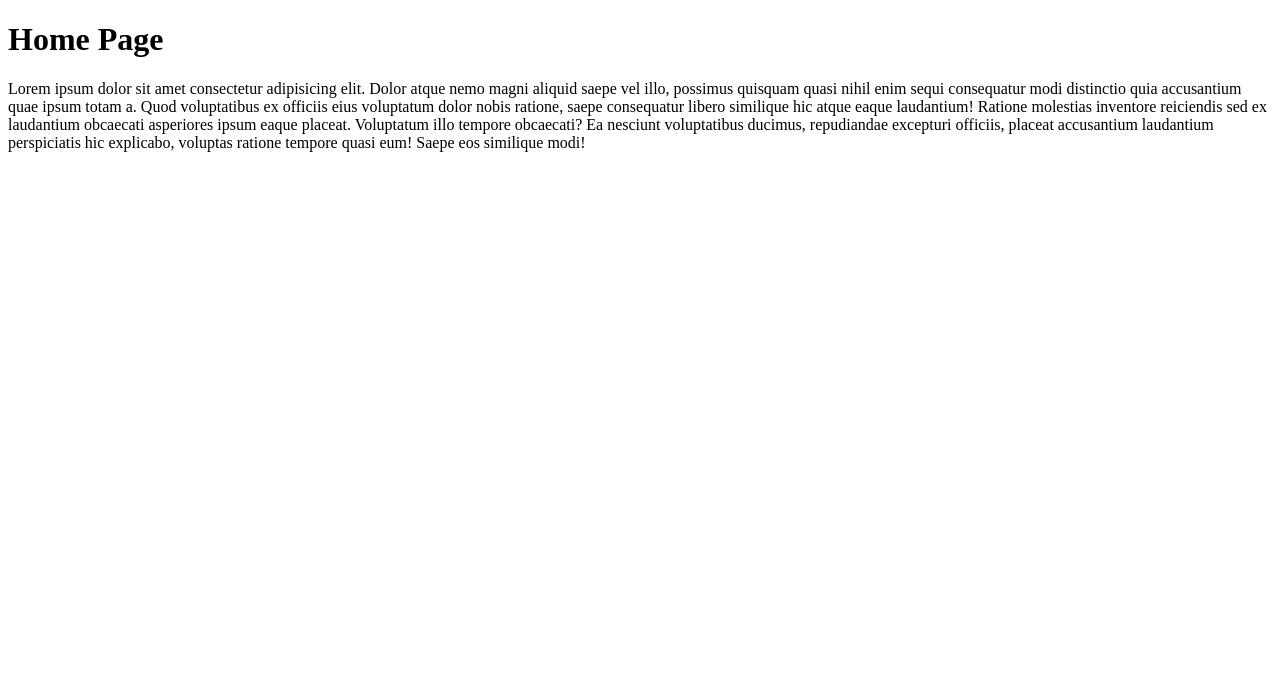
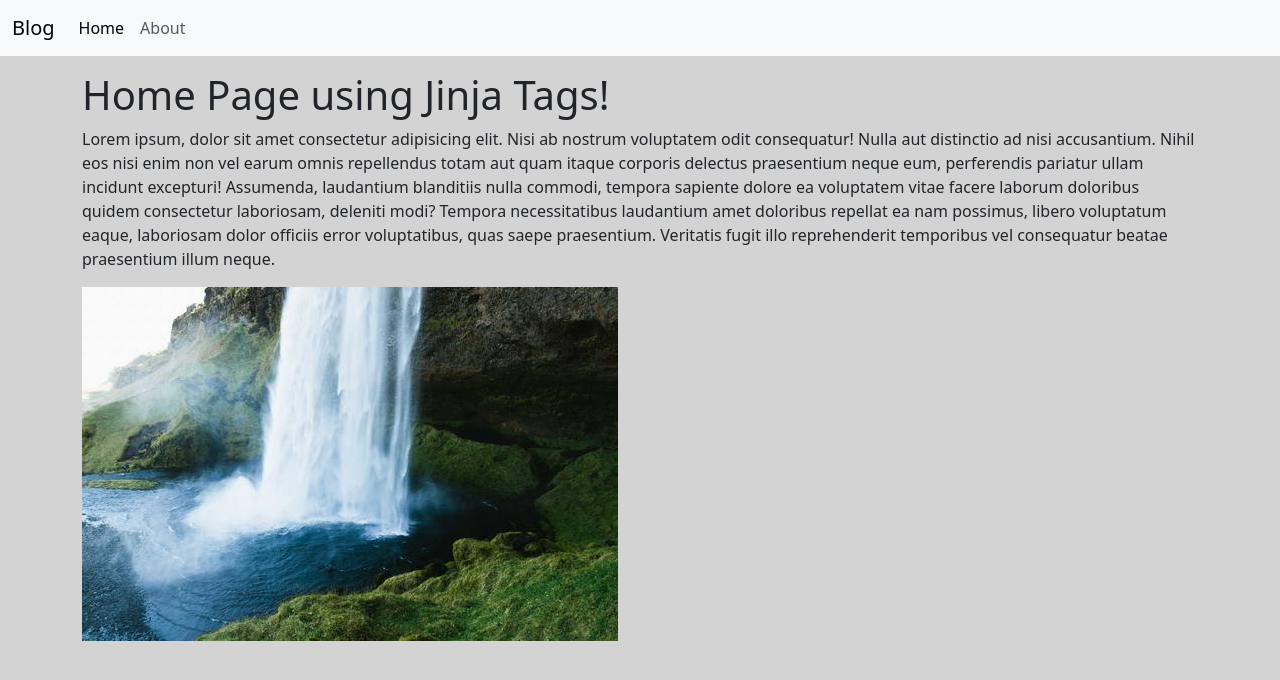
Before and after one commit to LereRentesca/fsdi-112-blog-default, a Django app: page / in a window 1280 px wide. Shown: the top 680 px of the page. Run offline with Django 5.2, Linux system fonts and the light colour scheme.

Commit message:
Class #2: Django Template Language + Jinja and Static files

```diff
--- a/pages/urls.py
+++ b/pages/urls.py
@@ -1,6 +1,9 @@
 from django.urls import path
-from .views import HomePageView
+from .views import HomePageView, AboutPageView
 
 urlpatterns = [
+    # path function receives the name of the endpoint, the function or class based view to render and
+    # the internal name to use it on htmls
     path("", HomePageView.as_view(), name="home"),
+    path("about/", AboutPageView.as_view(), name="about"),
 ]
--- a/pages/views.py
+++ b/pages/views.py
@@ -4,3 +4,6 @@ from django.views.generic import TemplateView
 # Create your views here.
 class HomePageView(TemplateView):
     template_name = "pages/home.html"
+
+class AboutPageView(TemplateView):
+    template_name = "pages/about.html"
--- /dev/null
+++ b/static/css/home.css
@@ -0,0 +1,7 @@
+body {
+   background-color: lightgray;
+}
+
+nav {
+    margin-bottom: 15px;
+}
--- /dev/null
+++ b/static/js/home.js
@@ -0,0 +1 @@
+console.log("Print from static files / Home Page")
--- /dev/null
+++ b/templates/base.html
@@ -0,0 +1,21 @@
+<!-- This file will help us as a blueprint. The rest of our html will extend from this skelleton.
+ Allowing them to have the same strucure: A block for title, css, content, js. Bootstrap CDN and a navbar-->
+<!DOCTYPE html>
+<html lang="en">
+<head>
+    <meta charset="UTF-8">
+    <meta name="viewport" content="width=device-width, initial-scale=1.0">
+    <title>{% block title %}{% endblock title %}</title>
+    <link href="https://cdn.jsdelivr.net/npm/bootstrap@5.3.8/dist/css/bootstrap.min.css" rel="stylesheet" integrity="sha384-sRIl4kxILFvY47J16cr9ZwB07vP4J8+LH7qKQnuqkuIAvNWLzeN8tE5YBujZqJLB" crossorigin="anonymous">
+    {% block css %}{% endblock css %}
+</head>
+<body>
+    {% include 'navbar.html' %}
+    <div class="container">
+        {% block content %}
+        {% endblock content %}
+    </div>
+    <script src="https://cdn.jsdelivr.net/npm/bootstrap@5.3.8/dist/js/bootstrap.bundle.min.js" integrity="sha384-FKyoEForCGlyvwx9Hj09JcYn3nv7wiPVlz7YYwJrWVcXK/BmnVDxM+D2scQbITxI" crossorigin="anonymous"></script>
+    {% block js %}{% endblock js %}
+</body>
+</html>
--- /dev/null
+++ b/templates/navbar.html
@@ -0,0 +1,20 @@
+<nav class="navbar navbar-expand-lg bg-body-tertiary">
+  <div class="container-fluid">
+    <!-- How to link htmls to navbar so you can travel to different pages -->
+    <!-- The {% url 'internalName' %} tag will allow us to move between pages on anchor tags-->
+    <a class="navbar-brand" href="{% url 'home' %}">Blog</a>
+    <button class="navbar-toggler" type="button" data-bs-toggle="collapse" data-bs-target="#navbarSupportedContent" aria-controls="navbarSupportedContent" aria-expanded="false" aria-label="Toggle navigation">
+      <span class="navbar-toggler-icon"></span>
+    </button>
+    <div class="collapse navbar-collapse" id="navbarSupportedContent">
+      <ul class="navbar-nav me-auto mb-2 mb-lg-0">
+        <li class="nav-item">
+          <a class="nav-link active" aria-current="page" href="{% url 'home' %}">Home</a>
+        </li>
+        <li class="nav-item">
+          <a class="nav-link" href="{% url 'about' %}">About</a>
+        </li>
+      </ul>
+    </div>
+  </div>
+</nav>
--- a/templates/pages/home.html
+++ b/templates/pages/home.html
@@ -1,14 +1,25 @@
-<!DOCTYPE html>
-<html lang="en">
-<head>
-    <meta charset="UTF-8">
-    <meta name="viewport" content="width=device-width, initial-scale=1.0">
-    <title>Home Page</title>
-</head>
-<body>
-    <div>
-        <h1>Home Page</h1>
-        <p>Lorem ipsum dolor sit amet consectetur adipisicing elit. Dolor atque nemo magni aliquid saepe vel illo, possimus quisquam quasi nihil enim sequi consequatur modi distinctio quia accusantium quae ipsum totam a. Quod voluptatibus ex officiis eius voluptatum dolor nobis ratione, saepe consequatur libero similique hic atque eaque laudantium! Ratione molestias inventore reiciendis sed ex laudantium obcaecati asperiores ipsum eaque placeat. Voluptatum illo tempore obcaecati? Ea nesciunt voluptatibus ducimus, repudiandae excepturi officiis, placeat accusantium laudantium perspiciatis hic explicabo, voluptas ratione tempore quasi eum! Saepe eos similique modi!</p>
-    </div>
-</body>
-</html>
+<!-- On the rest of htmls like this one, we need to add extends first and the file -->
+{% extends 'base.html' %}
+<!-- Next to extends we will add load tag IF we need external css/js/img -->
+{% load static %}
+
+<!-- If we need any block from the base.html we just need to call it like this -->
+{% block css %}
+    <!-- For static tags like "link", "script" and "img" on the src or href property -->
+    <!-- We follow the syntax {% static 'file.extension' %}-->
+    <link rel="stylesheet" href="{% static 'css/home.css' %}">
+{% endblock %}
+
+{% block title %}
+    Home Page
+{% endblock %}
+
+{% block content %}
+    <h1>Home Page using Jinja Tags!</h1>
+    <p>Lorem ipsum, dolor sit amet consectetur adipisicing elit. Nisi ab nostrum voluptatem odit consequatur! Nulla aut distinctio ad nisi accusantium. Nihil eos nisi enim non vel earum omnis repellendus totam aut quam itaque corporis delectus praesentium neque eum, perferendis pariatur ullam incidunt excepturi! Assumenda, laudantium blanditiis nulla commodi, tempora sapiente dolore ea voluptatem vitae facere laborum doloribus quidem consectetur laboriosam, deleniti modi? Tempora necessitatibus laudantium amet doloribus repellat ea nam possimus, libero voluptatum eaque, laboriosam dolor officiis error voluptatibus, quas saepe praesentium. Veritatis fugit illo reprehenderit temporibus vel consequatur beatae praesentium illum neque.</p>
+    <img src="{% static 'img/example.jpg' %}" alt="Example">
+{% endblock %}
+
+{% block js %}
+    <script src="{% static 'js/home.js' %}"></script>
+{% endblock %}
```
Also changed, not shown: Class2.md (added, +25 -0 lines), templates/pages/about.html (added, +14 -0 lines), static/img/example.jpg (added).
